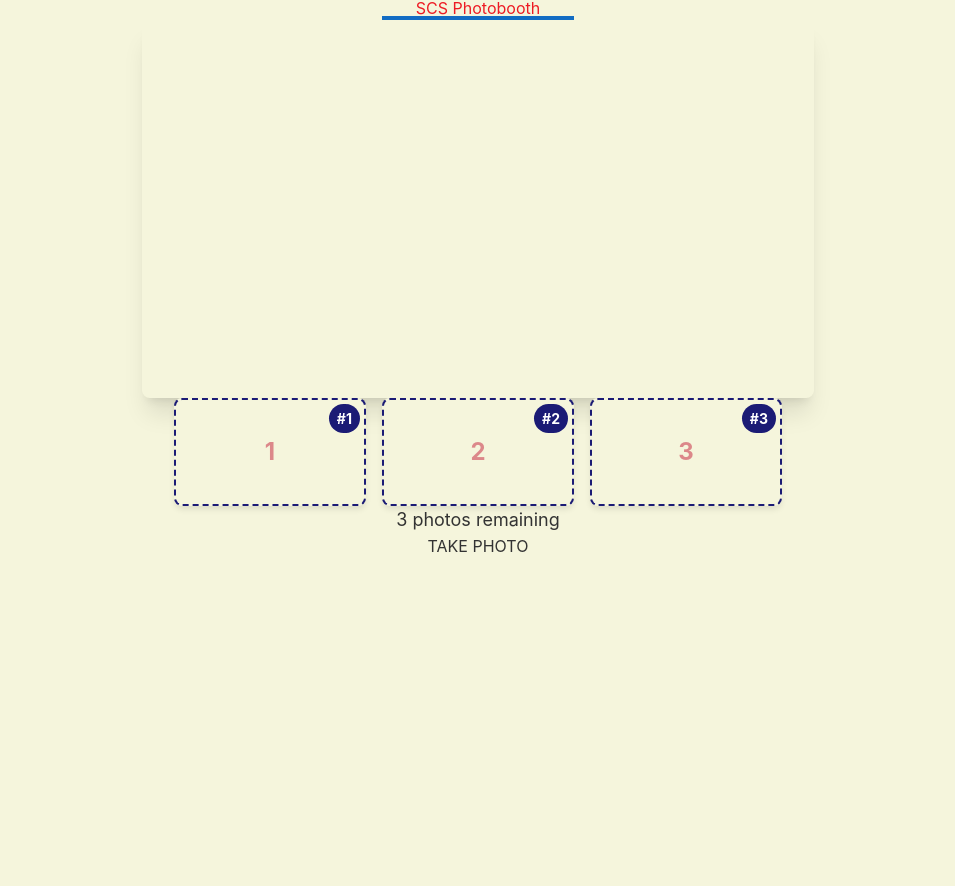
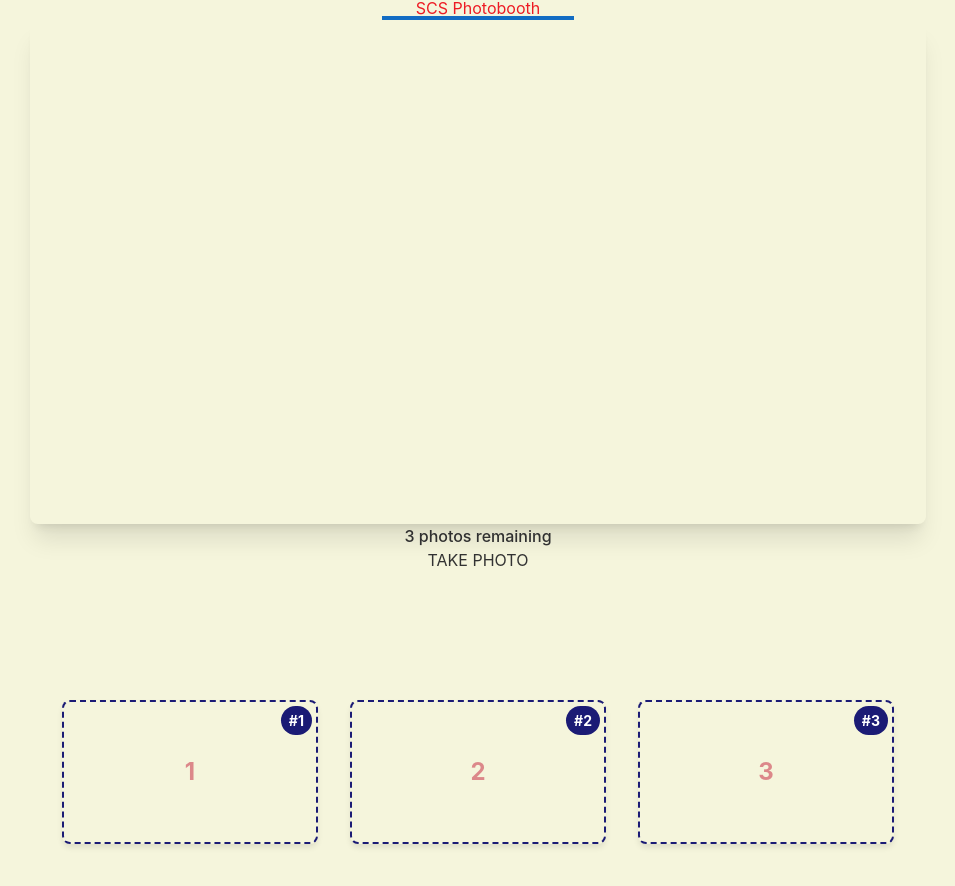
Before and after one commit to ermyn/SCS-SC_Photobooth, a Next.js app: page / in a window 1280 px wide. Shown: the top 886 px of the page, without its empty margins (162-1117 px from the left). Before the commit the page ends 800 px from the top, so only its background shows below. Built offline with nearby package versions, Linux system fonts and the light colour scheme; no server answers.

Commit message:
modify preview row

```diff
--- a/src/app/page.tsx
+++ b/src/app/page.tsx
@@ -37,9 +37,9 @@ export default function Home() {
   };
 
   return (
-    <main className="min-h-screen bg-[#F5F5DC] flex flex-col items-center justify-start p-2 sm:p-4 md:p-8">
-      <div className="w-full max-w-3xl mx-auto flex flex-col items-center">
-        <div className="text-center mb-6 sm:mb-12">
+    <main className="min-h-screen bg-[#F5F5DC] flex flex-col items-center justify-between p-2 sm:p-4">
+      <div className="w-full max-w-4xl mx-auto flex flex-col items-center h-full">
+        <div className="text-center mb-4 sm:mb-8">
           <h1 className="text-3xl sm:text-4xl md:text-5xl font-bold text-[#ED1B24] mb-2">
             SCS Photobooth
           </h1>
@@ -47,20 +47,27 @@ export default function Home() {
         </div>
 
         {photos.length < 3 ? (
-          <div className="w-full flex flex-col items-center space-y-6 sm:space-y-8">
+          <div className="w-full flex flex-col items-center justify-between flex-1 py-4">
+            <div className="w-full">
               <Camera onCapture={handleCapture} isCapturing={isCapturing} countdown={countdown} />
-            <PreviewRow photos={photos} totalSlots={3} />
-            <div className="text-center mt-4 sm:mt-8">
-              <p className="text-base sm:text-lg mb-4">
+              <div className="text-center w-full px-4 mt-6">
+                <p className="text-base font-medium mb-3">
                   {3 - photos.length} photos remaining
                 </p>
                 <button
                   onClick={startCapture}
                   disabled={isCapturing}
-                className="w-full sm:w-auto bg-[#ED1B24] text-white px-6 sm:px-8 py-3 rounded-full hover:bg-[#126CC3] transition-colors duration-200 disabled:opacity-50 disabled:cursor-not-allowed uppercase font-bold tracking-wide"
+                  className="w-full bg-[#ED1B24] text-white px-6 py-3 rounded-full hover:bg-[#126CC3] transition-colors duration-200 disabled:opacity-50 disabled:cursor-not-allowed uppercase font-bold tracking-wide"
                 >
                   {isCapturing ? 'Taking Photo...' : 'Take Photo'}
                 </button>
+              </div>
+            </div>
+
+            <div className="w-full sm:relative sm:h-[50vh] sm:my-16">
+              <div className="mt-12 sm:mt-0">
+                <PreviewRow photos={photos} totalSlots={3} />
+              </div>
             </div>
           </div>
         ) : (
--- a/src/components/Camera.tsx
+++ b/src/components/Camera.tsx
@@ -15,6 +15,8 @@ export const Camera: React.FC<CameraProps> = ({ onCapture, isCapturing, countdow
   const [isPortrait, setIsPortrait] = useState(false);
   const [devices, setDevices] = useState<MediaDeviceInfo[]>([]);
   const [currentDeviceId, setCurrentDeviceId] = useState<string | null>(null);
+  const [cameraReady, setCameraReady] = useState(false);
+  const [cameraResolution, setCameraResolution] = useState({ width: 1920, height: 1080 });
 
   useEffect(() => {
     const checkDevice = () => {
@@ -36,15 +38,11 @@ export const Camera: React.FC<CameraProps> = ({ onCapture, isCapturing, countdow
   useEffect(() => {
     const getDevices = async () => {
       try {
-        // First request camera permission by accessing any camera
         await navigator.mediaDevices.getUserMedia({ video: true });
-
-        // Then enumerate devices
         const devices = await navigator.mediaDevices.enumerateDevices();
         const videoDevices = devices.filter(device => device.kind === 'videoinput');
         setDevices(videoDevices);
 
-        // Set initial device
         if (videoDevices.length > 0 && !currentDeviceId) {
           setCurrentDeviceId(videoDevices[0].deviceId);
         }
@@ -56,12 +54,22 @@ export const Camera: React.FC<CameraProps> = ({ onCapture, isCapturing, countdow
     getDevices();
   }, [currentDeviceId]);
 
+  const handleUserMedia = (stream: MediaStream) => {
+    const videoTrack = stream.getVideoTracks()[0];
+    const settings = videoTrack.getSettings();
+    setCameraResolution({
+      width: settings.width || 1920,
+      height: settings.height || 1080
+    });
+    setCameraReady(true);
+  };
+
   const switchCamera = () => {
     if (devices.length <= 1) return;
-
     const currentIndex = devices.findIndex(device => device.deviceId === currentDeviceId);
     const nextIndex = (currentIndex + 1) % devices.length;
     setCurrentDeviceId(devices[nextIndex].deviceId);
+    setCameraReady(false);
   };
 
   const capture = useCallback(() => {
@@ -79,25 +87,41 @@ export const Camera: React.FC<CameraProps> = ({ onCapture, isCapturing, countdow
     }
   }, [isCapturing, countdown, capture]);
 
+  const resolution = isPortrait
+    ? { width: 1080, height: 1440 }
+    : { width: 1920, height: 1080 };
+
   const videoConstraints = {
-    width: isPortrait ? 720 : 1280,
-    height: isPortrait ? 1280 : 720,
+    width: { ideal: resolution.width },
+    height: { ideal: resolution.height },
     facingMode: isMobile ? "environment" : "user",
     ...(currentDeviceId && { deviceId: { exact: currentDeviceId } }),
-    aspectRatio: isPortrait ? 3/4 : 16/9
   } as MediaTrackConstraints;
 
+  const aspectRatio = cameraReady
+    ? `${cameraResolution.width} / ${cameraResolution.height}`
+    : isPortrait ? '3/4' : '16/9';
+
   return (
-    <div className="relative w-full max-w-[95%] sm:max-w-xl md:max-w-2xl mx-auto px-2 sm:px-0">
-      <div className={`relative overflow-hidden rounded-lg border-4 border-[#ED1B24] shadow-xl ${
-        isPortrait ? 'aspect-[3/4]' : 'aspect-video'
-      }`}>
+    <div className="w-full h-full flex items-center justify-center">
+      <div
+        className="relative w-full"
+        style={{
+          maxHeight: 'calc(100vh - 16rem)',
+          aspectRatio: aspectRatio,
+          transition: 'aspect-ratio 0.3s ease-in-out'
+        }}
+      >
+        <div className="absolute inset-0 rounded-lg border-4 border-[#ED1B24] shadow-xl overflow-hidden">
           <Webcam
             audio={false}
             ref={webcamRef}
             screenshotFormat="image/jpeg"
             videoConstraints={videoConstraints}
+            onUserMedia={handleUserMedia}
             className="w-full h-full object-cover"
+            width={resolution.width}
+            height={resolution.height}
           />
           {countdown && (
             <div className="absolute inset-0 flex items-center justify-center">
@@ -127,5 +151,6 @@ export const Camera: React.FC<CameraProps> = ({ onCapture, isCapturing, countdow
           )}
         </div>
       </div>
+    </div>
   );
 };
--- a/src/components/PreviewRow.tsx
+++ b/src/components/PreviewRow.tsx
@@ -28,10 +28,8 @@ export const PreviewRow: React.FC<PreviewRowProps> = ({ photos, totalSlots }) =>
   const allSlots = [...photos, ...emptySlots];
 
   return (
-    <div className={`w-full max-w-[95%] sm:max-w-xl md:max-w-2xl mx-auto ${
-      isPortrait ? 'mt-4' : 'mt-8 sm:mt-12'
-    }`}>
-      <div className={`flex justify-center items-center gap-4 ${
+    <div className="w-full sm:absolute sm:left-1/2 sm:top-1/2 sm:-translate-x-1/2 sm:-translate-y-1/2">
+      <div className={`flex justify-center items-center gap-4 sm:gap-8 ${
         isPortrait ? 'flex-col' : 'flex-row'
       }`}>
         {allSlots.map((photo, index) => (
@@ -39,8 +37,8 @@ export const PreviewRow: React.FC<PreviewRowProps> = ({ photos, totalSlots }) =>
             key={index}
             className={`relative overflow-hidden ${
               isPortrait
-                ? 'w-full max-w-[280px] aspect-[3/4]'
-                : 'w-full sm:w-40 md:w-48 aspect-video'
+                ? 'w-full max-w-[200px] sm:max-w-[280px] aspect-[3/4]'
+                : 'w-full sm:w-56 md:w-64 aspect-video'
             } ${
               photo ? 'monopoly-preview-slot' : 'monopoly-preview-slot-empty'
             }`}
```
Lines whose indentation alone changed are shown as unchanged.
